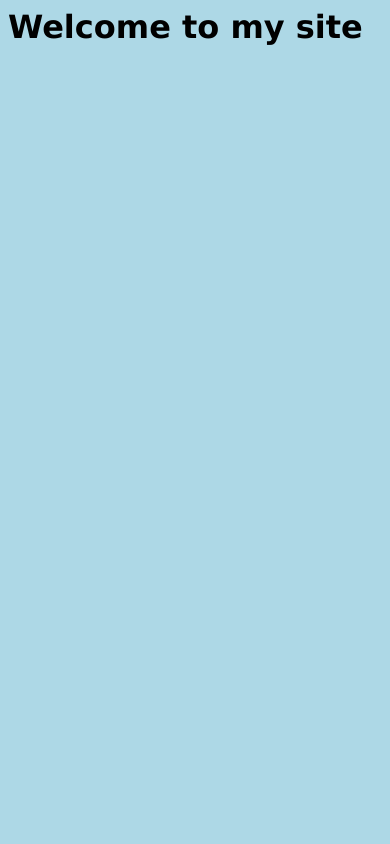
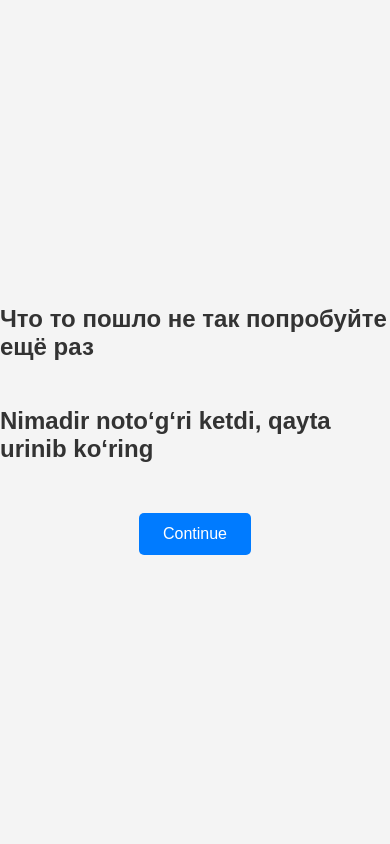
Before and after one commit to abduqodir2287/Quiz_project, a Django app: page /home/ in a window 390 px wide. Run offline with Django 4.2, Linux system fonts and the light colour scheme.

Commit message:
upgrade site and media for site

```diff
--- a/quiz/templates/welcome.html
+++ b/quiz/templates/welcome.html
@@ -3,9 +3,59 @@
 <link rel="stylesheet" href="{% static 'myfirst.css' %}">
 <head>
     <meta charset="UTF-8">
-    <title>Title</title>
+    <title>Ups!!</title>
+        <style>
+        body {
+            font-family: Arial, sans-serif;
+            background-color: #f4f4f4;
+            margin: 0;
+            padding: 0;
+            height: 100vh;
+            display: flex;
+            flex-direction: column;
+            justify-content: center;
+            align-items: center;
+        }
+
+        h1 {
+            margin-bottom: 30px;
+            font-size: 24px;
+            color: #333;
+        }
+
+        .button-container {
+            display: flex;
+            justify-content: center;
+            align-items: center;
+            margin-top: 20px;
+        }
+
+        .button {
+            padding: 12px 24px;
+            margin: 0 10px;
+            font-size: 16px;
+            cursor: pointer;
+            text-align: center;
+            text-decoration: none;
+            outline: none;
+            color: #fff;
+            background-color: #007bff;
+            border: none;
+            border-radius: 5px;
+            transition: background-color 0.3s, color 0.3s;
+        }
+
+        .button:hover {
+            background-color: #0056b3;
+        }
+    </style>
 </head>
 <body>
-<h1>Welcome to my site</h1>
+<h1>Что то пошло не так попробуйте ещё раз</h1>
+<h1>Nimadir noto‘g‘ri ketdi, qayta urinib ko‘ring</h1>
+<div class="button-container">
+    <a href="{% url 'tilni_tanlash' %}" class="button">Continue</a>
+</div>
+
 </body>
 </html>
--- a/quiz/urls.py
+++ b/quiz/urls.py
@@ -3,9 +3,10 @@ from . import views
 
 urlpatterns = [
     path("registration/", views.site_register, name="registration"),
-    path("", views.site_login, name="login"),
+    path("login/", views.site_login, name="login"),
     path("home/", views.home_page, name="home_page"),
     path("quiz/", views.quiz_page, name="quiz_page"),
     path("quiz_rus/", views.quiz_page_rus, name="quiz_page_rus"),
     path("language/", views.tilni_tanlash, name="tilni_tanlash"),
+    path("", views.first_page, name="first_page"),
 ]
--- a/quiz/views.py
+++ b/quiz/views.py
@@ -10,7 +10,7 @@ def site_register(request):
         form = Users_Forms(request.POST)
         if form.is_valid():
             form.save()
-            return redirect("login")
+            return redirect("tilni_tanlash")
     else:
         form = Users_Forms()
 
@@ -121,3 +121,11 @@ def tilni_tanlash(request):
     except:
         temp = loader.get_template("welcome.html")
         return HttpResponse(temp.render())
+
+def first_page(request):
+    try:
+        temp = loader.get_template("first_page.html")
+        return HttpResponse(temp.render())
+    except:
+        temp = loader.get_template("welcome.html")
+        return HttpResponse(temp.render())
```
Also changed, not shown: productionfiles/congrat.css (+25 -13 lines), productionfiles/quiz_page.css (+59 -2 lines), quiz/templates/first_page.html (added, +76 -0 lines), db.sqlite3.
